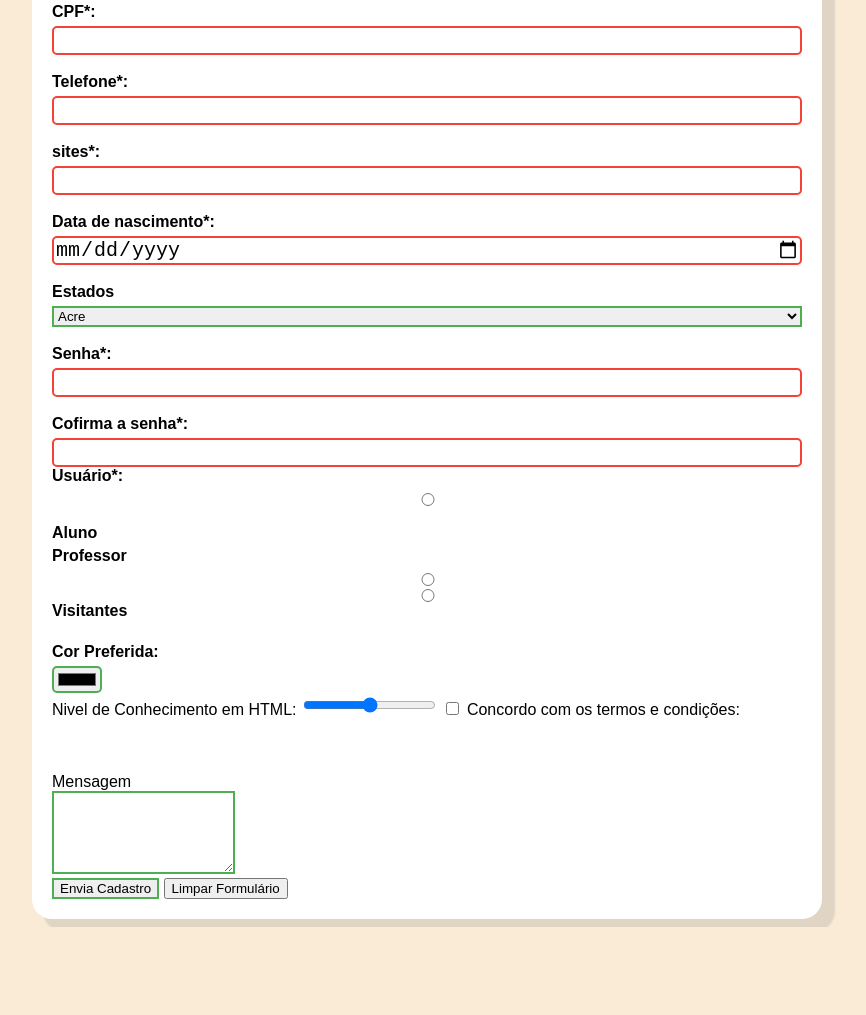
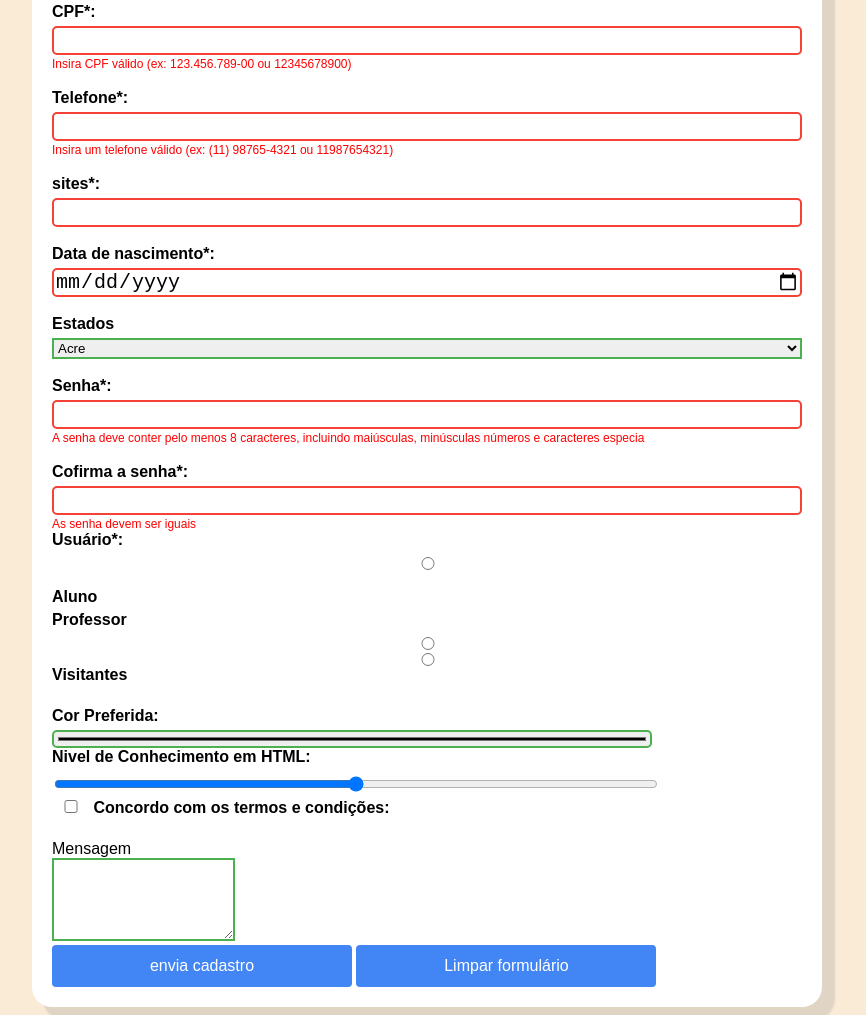
Before and after one commit to Rlesn/form, a plain HTML site: page index.html in a window 1280 px wide. Shown: the part 329-1344 px from the top of the page, without its empty margins (213-1079 px from the left). Before the commit the page ends 1256 px from the top, so only its background shows below. Drawn offline with Linux system fonts and the light colour scheme.

Commit message:
atualização 3.0

```diff
--- a/index.html
+++ b/index.html
@@ -29,11 +29,13 @@
       <div class="formgroud">
         <label for="cpf"> CPF*:</label>
         <input type="text" name="cpf" required pattern="[0-9]{3}\.?[0-9]{3}\.?[0-9]{3}-?[0-9]{2}">
+        <span class="aviso"> Insira CPF válido (ex: 123.456.789-00 ou 12345678900)</span>
       </div>
       <br>
       <div class="formgroud">
         <label name="telefone"> Telefone*:</label>
         <input type="tel" name="telefone" required pattern="(\([0-9]{2}\)\s?[0-9]{4,5}-?[0-9]{4})|([0-9]{10,11})">
+        <span class="aviso"> Insira um telefone válido (ex: (11) 98765-4321 ou 11987654321)</span>
 
       </div>
       <br>
@@ -85,15 +87,14 @@
       <br>
       <div class="formgroud">
         <label for="senha"> Senha*:</label>
-        <input type="password" name="senha" required pattern="(?=.
-        *\d)(?=.*[a-z])(?=.*[A-Z])(?=.*[!@#$%^&*]).{8,}">
+        <input type="password" name="senha" required minlength="8" pattern="(?=.*\d)(?=.*[a-z])(?=.*[A-Z])(?=.*[!@#$%^&*]).{8,}">
+        <span class="aviso"> A senha deve conter pelo menos 8 caracteres, incluindo maiúsculas, minúsculas números e caracteres especia</span>
       </div>
       <br>
-
       <div class="formgroud">
         <label for="csenha"> Cofirma a senha*:</label>
-        <input type="password" name="csenha" required pattern="(?=.
-        *\d)(?=.*[a-z])(?=.*[A-Z])(?=.*[!@#$%^&*]).{8,}">
+        <input type="password" name="csenha" required tabindex="9" >
+        <span class="aviso">As senha devem ser iguais</span>
       </div>
         <div class="formgroud">
           <label for="usuario"> Usuário*:</label>
@@ -109,25 +110,28 @@
         <br>
         <div class="formgroud">
           <label for="cor">Cor Preferida:</label>
-          <input type="color" name cor>
+          <input type="color" id="cor" name="cor" accesskey="o" tabindex="10">
         </div>
-        <label for="nivel"> Nivel de Conhecimento em HTML:</label>
-        <input type="range" min="1" max="5">
+        <div class=" formgroud">
 
-        <input type="checkbox" name="termo">
-        <label for="termo"> Concordo com os termos e condições:</label><br>
+          <label for="nivel"> Nivel de Conhecimento em HTML:</label>
+          <input type="range" id="nivel" min="1" max="5">
+        </div>
 
+        <div class=" formgroud">
+          <label for="termo">
+            <input type="checkbox" id="termo" name="termo">
+             Concordo com os termos e condições:</label><br>
+        </div>
+        <label for="mensagens">Mensagem</label>
         <br>
+        <textarea name="mensagem" rows="5"></textarea>
+        <br>
+        <div class="form-button">
+         <button type="submit" tabindex="15">envia cadastro</button>
+         <button type="reset" tabindex="14">Limpar formulário</button>
 
-
-            <br>
-            <br>
-            <label for="mensagens">Mensagem</label>
-            <br>
-            <textarea name="mensagem" rows="5"></textarea>
-            <br>
-            <input type="submit" value="Envia Cadastro">
-            <input type="reset" value="Limpar Formulário">
+            </div>
 
 
          </form>
--- a/style.css
+++ b/style.css
@@ -47,7 +47,31 @@ input:invalid{
 input:invalid + .aviso{
     display: block;
 }
+input#cor{
+    width: 600px;
+    height: 18px;
+}
+input#nivel{
+    width: 600px;
+    height:18px
+}
+input#termo{
+    width: 30px;
 
+}
+button{
+    background-color: #4285F4;
+    color: white;
+    border: none;
+    padding: 12px 20px;
+    border-radius: 4px;
+    cursor: pointer;
+    font-size: 16px;
+    width: 40%;
+}
+button:hover{
+    background-color: #3367d6;
+}
 input:focus, section:focus, textarea:focus, button:focus{
     outline: 3px solid #4285F4;
     box-shadow: 0 0 8PX (66, 133, 244, 0.6);
```
